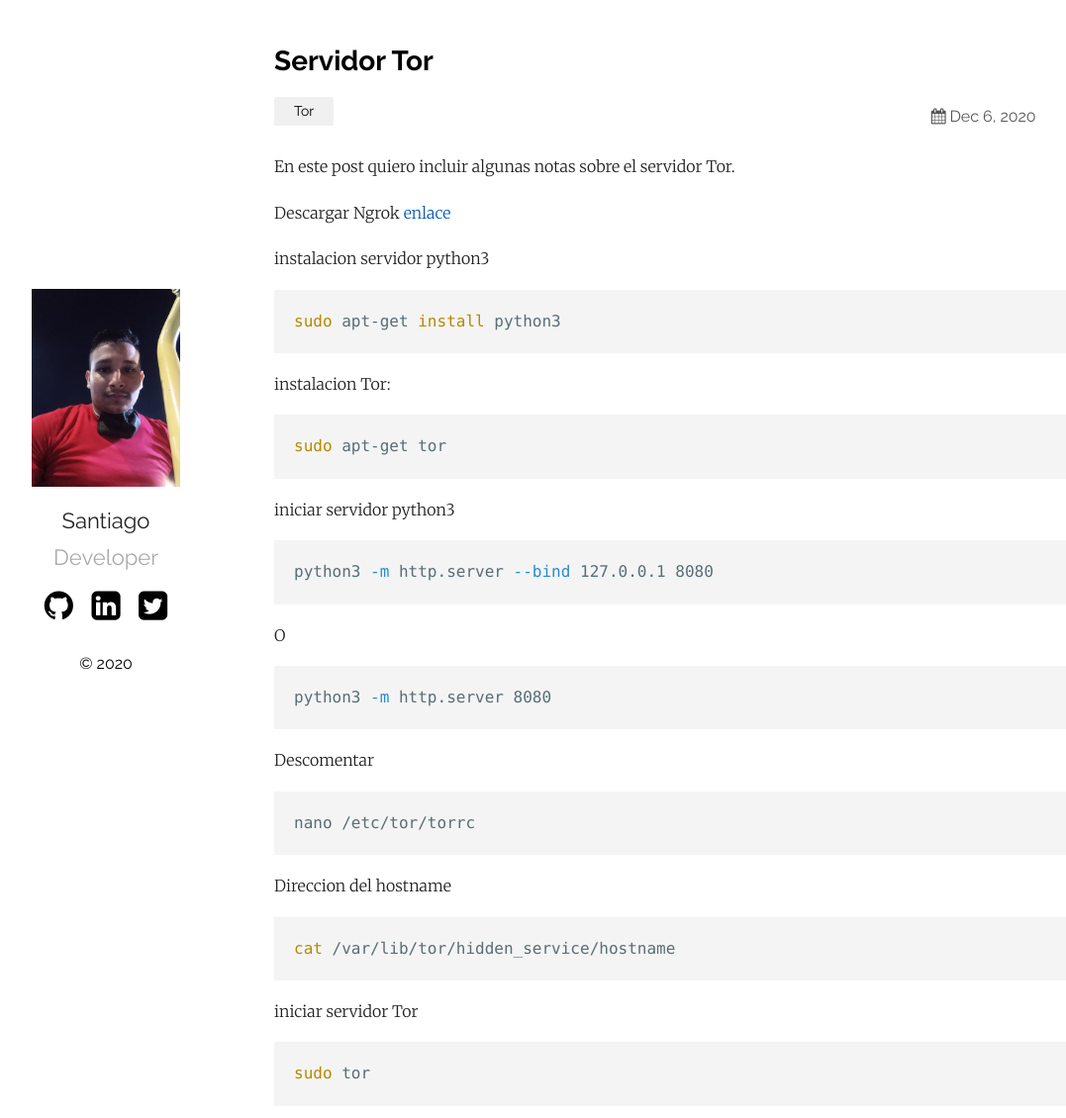
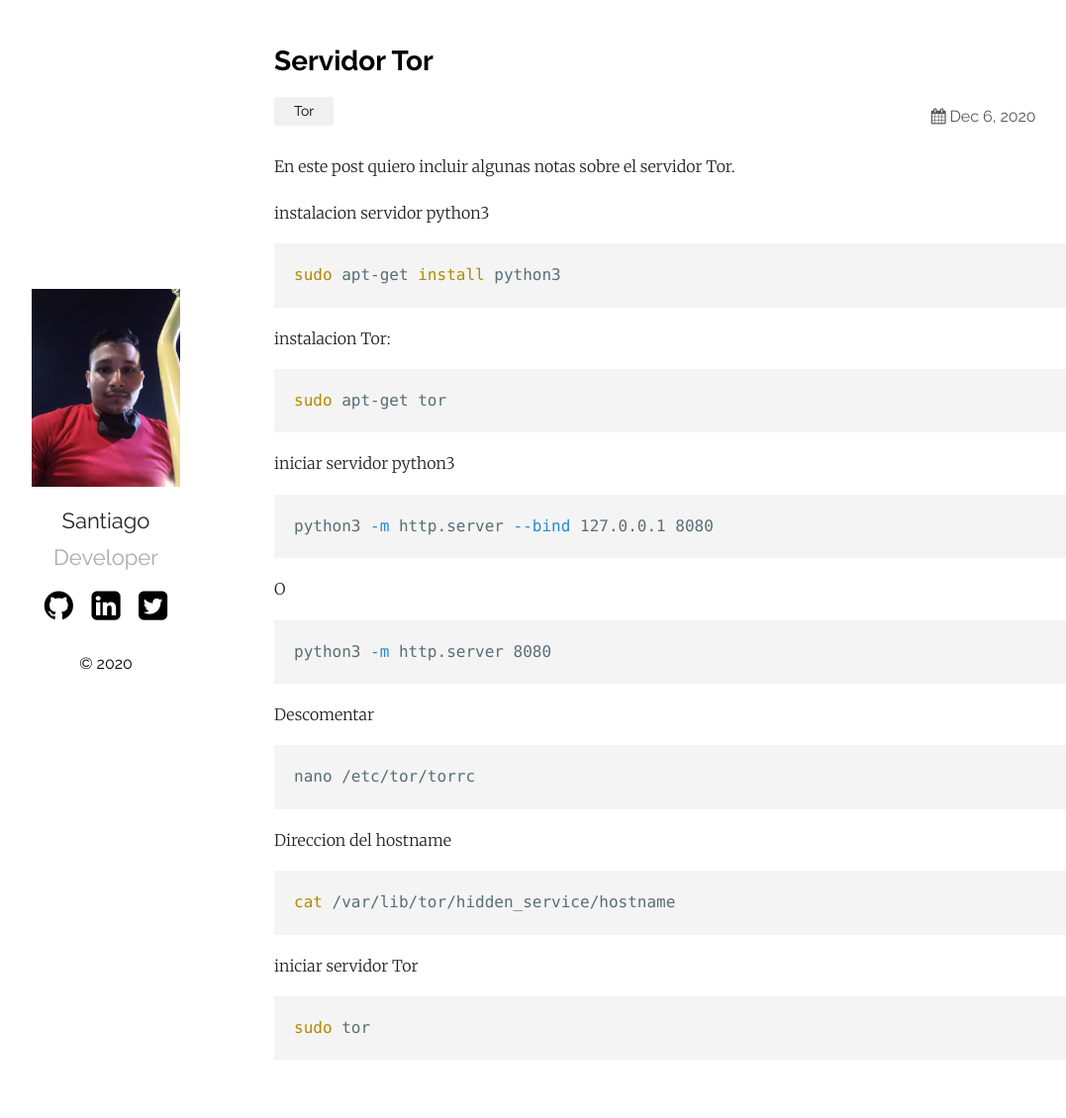
Before and after one commit to santiago500/santiago500.github.io, a Jekyll site: the page built from _posts/2020-12-15-Servidor-Tor.markdown, in a window 1280 px wide and 1163 px high. Shown: the top 1130 px of the window at 99% size, without its empty margins (78-1155 px from the left). Built offline with Jekyll 4.4.1, drawn with Linux system fonts in a browser that asks for light colours.

Commit message:
update 2020-12-15-Servidor-Tor.markdown

````diff
--- a/_posts/2020-12-15-Servidor-Tor.markdown
+++ b/_posts/2020-12-15-Servidor-Tor.markdown
@@ -7,7 +7,6 @@ categories: Tor
 En este post quiero incluir algunas notas sobre el servidor Tor.
 
 
-Descargar Ngrok [enlace][enlace]
 
 instalacion servidor python3
 
@@ -51,5 +50,3 @@ iniciar servidor Tor
 ```shell
 sudo tor
 ```
-
-[enlace]: https://ngrok.com
````
